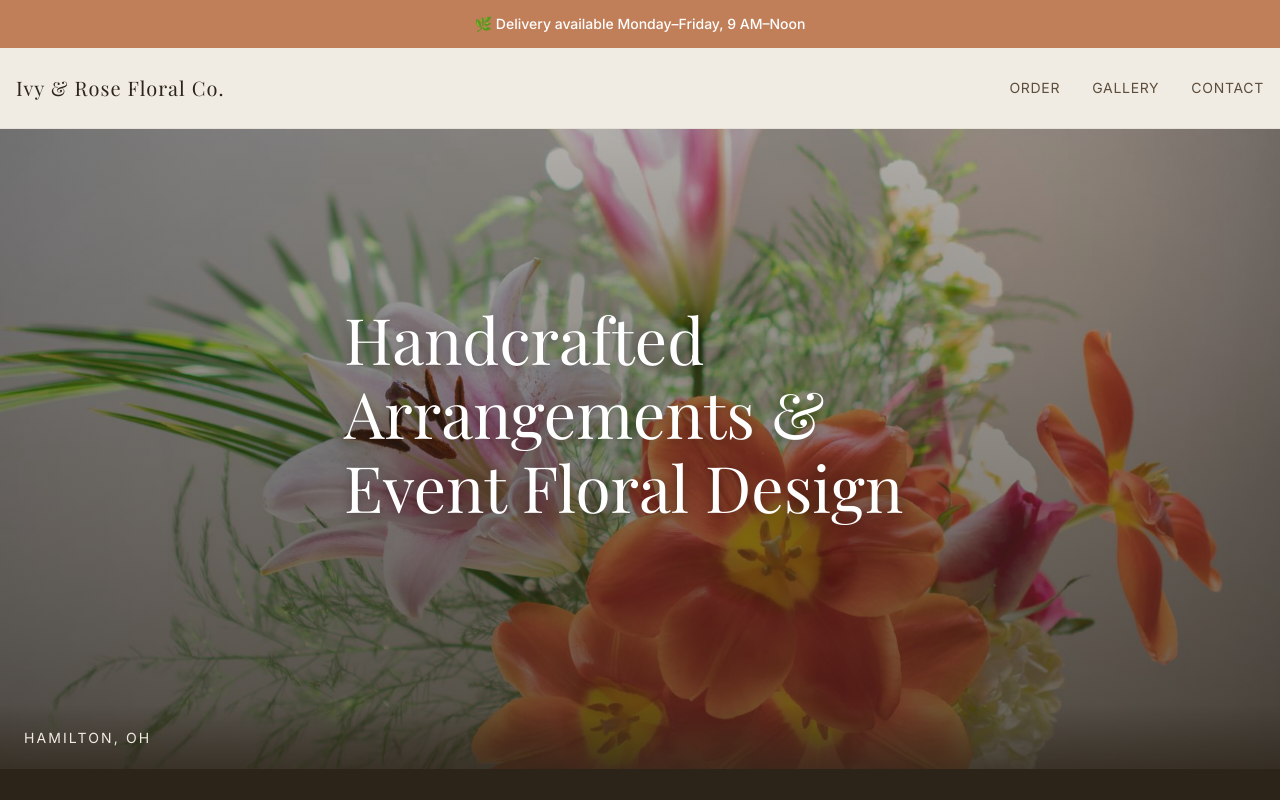
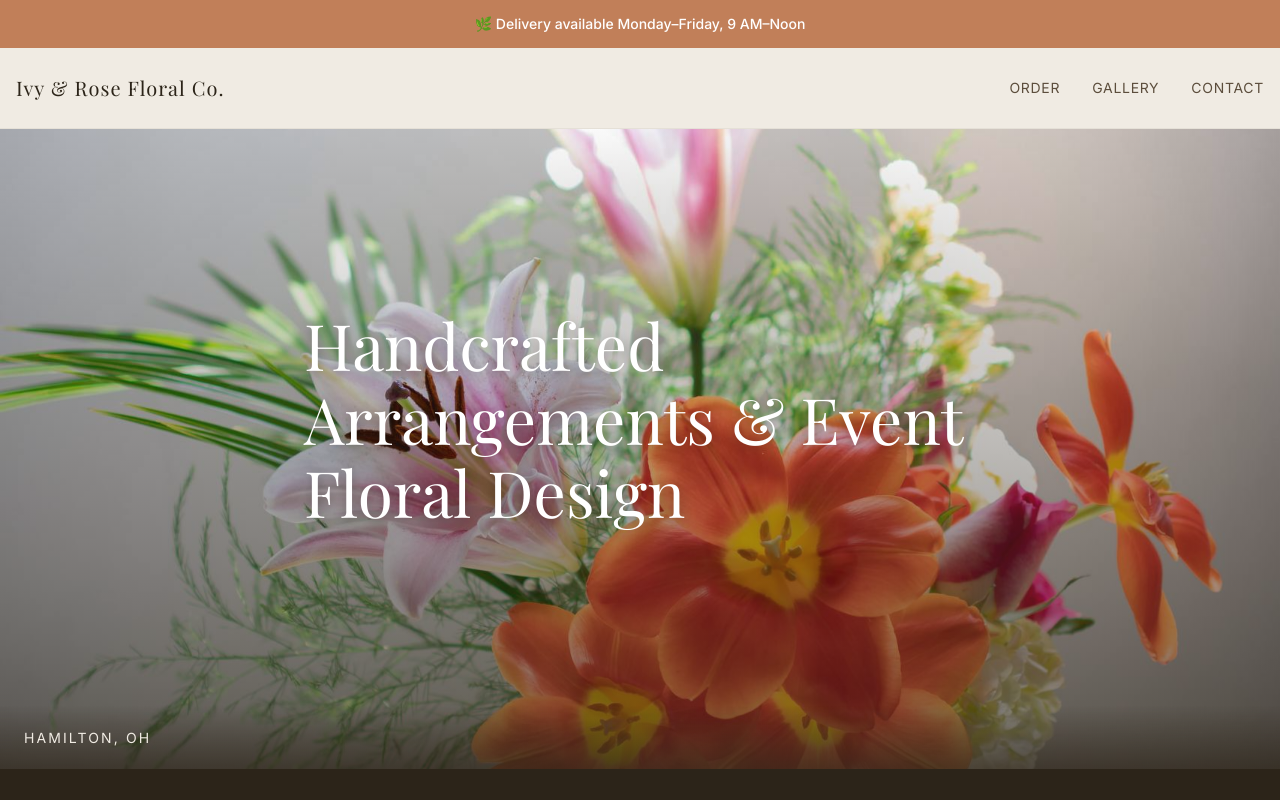
Before and after one commit to krioku-can/ivy-rose-floral, a plain HTML site: page index.html in a window 1280 px wide. Shown: the top 800 px of the page. Drawn offline with nearby package versions, Linux system fonts and the light colour scheme; a web font is replaced by a local one.

Commit message:
move hero text to upper-left area per Chey's feedback

```diff
--- a/css/style.css
+++ b/css/style.css
@@ -623,9 +623,9 @@ input, textarea, select {
   inset: 0;
   background: linear-gradient(
     to bottom,
-    rgba(44, 36, 25, 0.35) 0%,
-    rgba(44, 36, 25, 0.55) 50%,
-    rgba(44, 36, 25, 0.7) 100%
+    rgba(255,255,255,0.15) 0%,
+    rgba(44, 36, 25, 0.25) 40%,
+    rgba(44, 36, 25, 0.6) 100%
   );
   z-index: 2;
 }
@@ -653,8 +653,13 @@ input, textarea, select {
   align-items: flex-start;
   justify-content: flex-start;
   text-align: left;
-  padding-top: 48px;
-  padding-bottom: auto;
+  position: absolute;
+  top: 28%;
+  left: 0;
+  right: 0;
+  padding: 0 24px;
+  max-width: 720px;
+  margin: 0 auto;
 }
 
 .hero-content-float.hero-content-top h1 {
@@ -665,19 +670,23 @@ input, textarea, select {
 }
 
 .hero-content-top h1 {
-  font-size: 2rem;
+  font-size: 1.75rem;
   line-height: 1.15;
 }
 
 @media (min-width: 768px) {
   .hero-content-top h1 {
-    font-size: 2.75rem;
+    font-size: 2.5rem;
   }
 }
 
 @media (min-width: 1024px) {
+  .hero-content-top {
+    padding: 0 48px;
+    max-width: 640px;
+  }
   .hero-content-top h1 {
-    font-size: 3.25rem;
+    font-size: 3rem;
   }
 }
 
```
